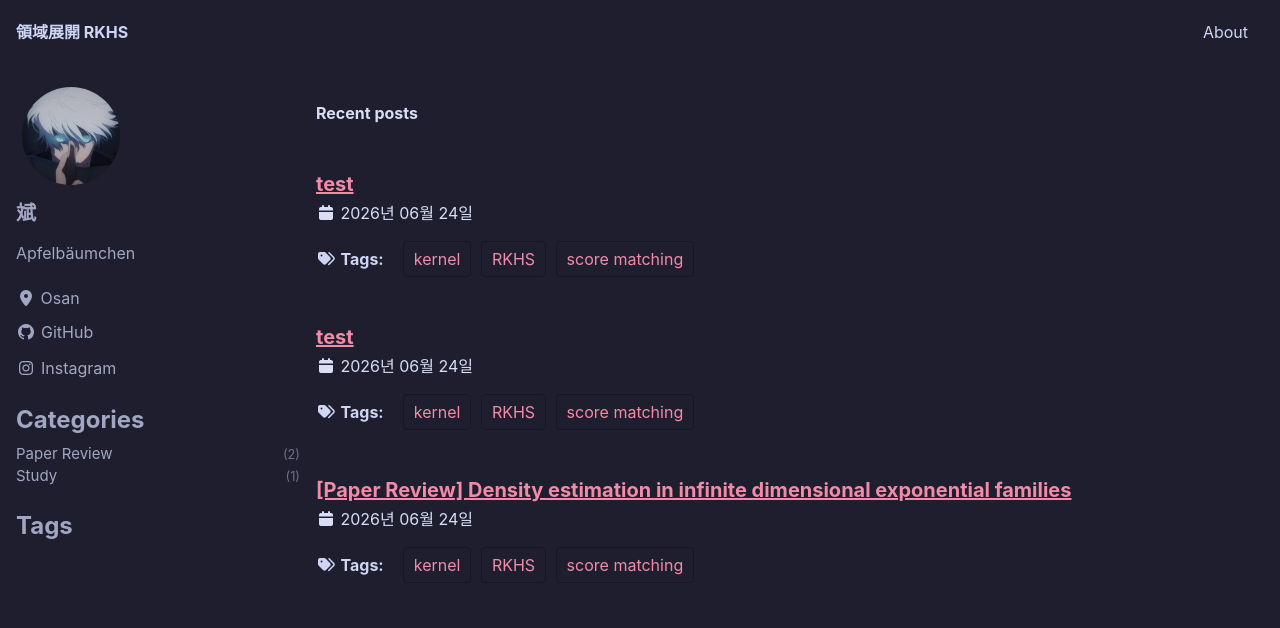
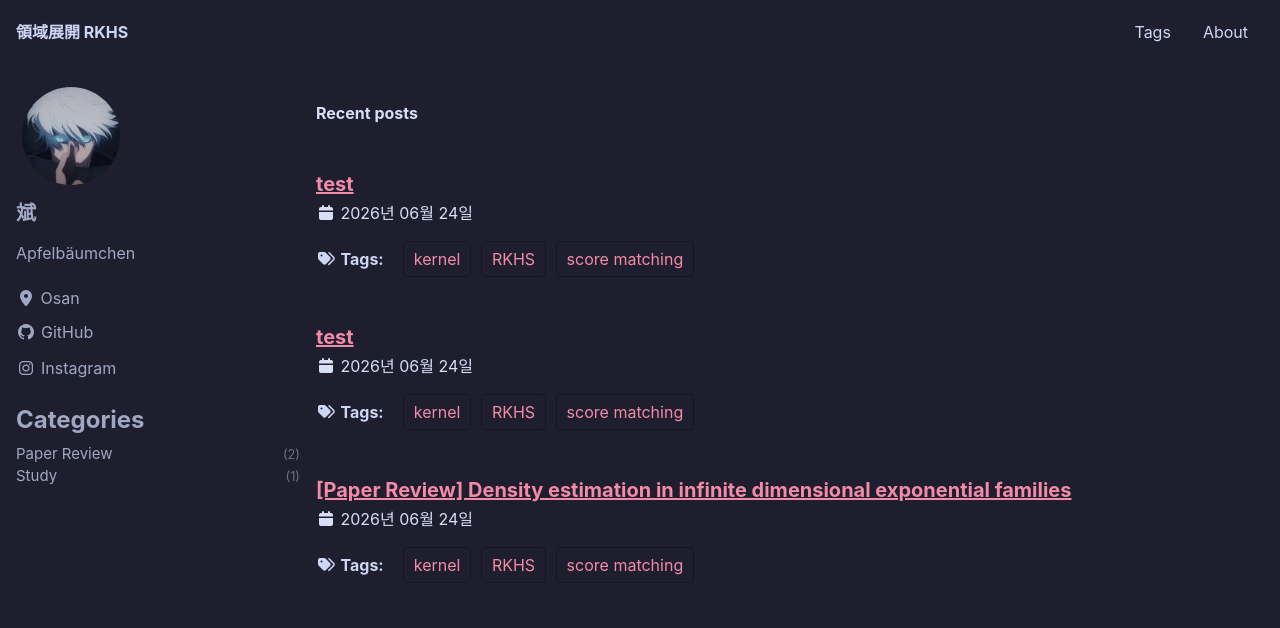
Before and after one commit to ml-bean/ml-bean.github.io, a Jekyll site: the page built from index.html, in a window 1280 px wide. Shown: the top 628 px of the page. Built offline with Jekyll 4.4.1, drawn with Linux system fonts in a browser that asks for light colours; cached includes are drawn as plain includes; the list of posts is cut into pages by our own code.

Commit message:
feat: move Tags and About to top navigation, remove Tags link from sidebar

```diff
--- a/_data/navigation.yml
+++ b/_data/navigation.yml
@@ -1,4 +1,6 @@
 # main links
 main:
+  - title: "Tags"
+    url: /tags/
   - title: "About"
     url: /about/
--- a/_includes/sidebar-custom.html
+++ b/_includes/sidebar-custom.html
@@ -15,9 +15,3 @@
     {% endfor %}
   </ul>
 </nav>
-
-<nav class="nav__list">
-  <h3 class="nav__title" style="padding-left: 0; font-size: 24px;">
-    <a href="/tags/" style="color: inherit; text-decoration: none;">Tags</a>
-  </h3>
-</nav>
```
